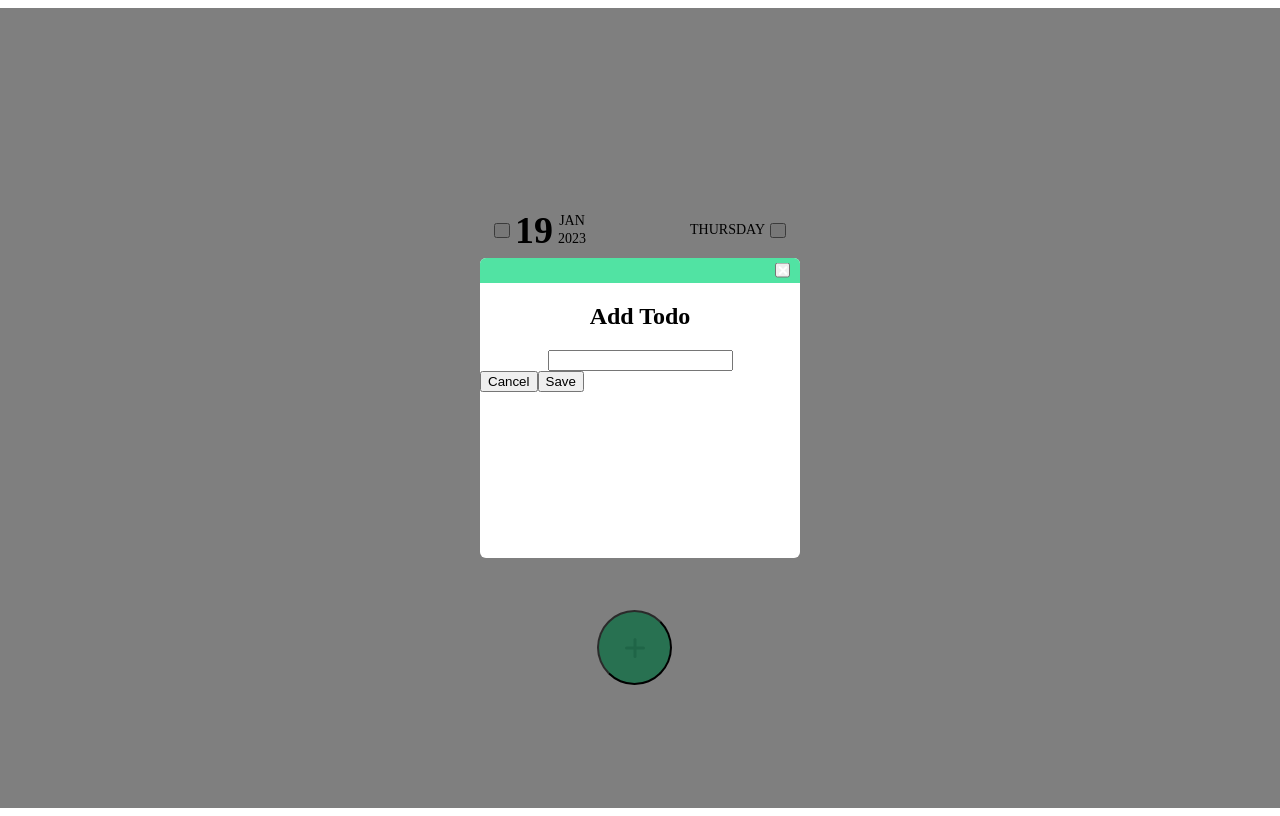
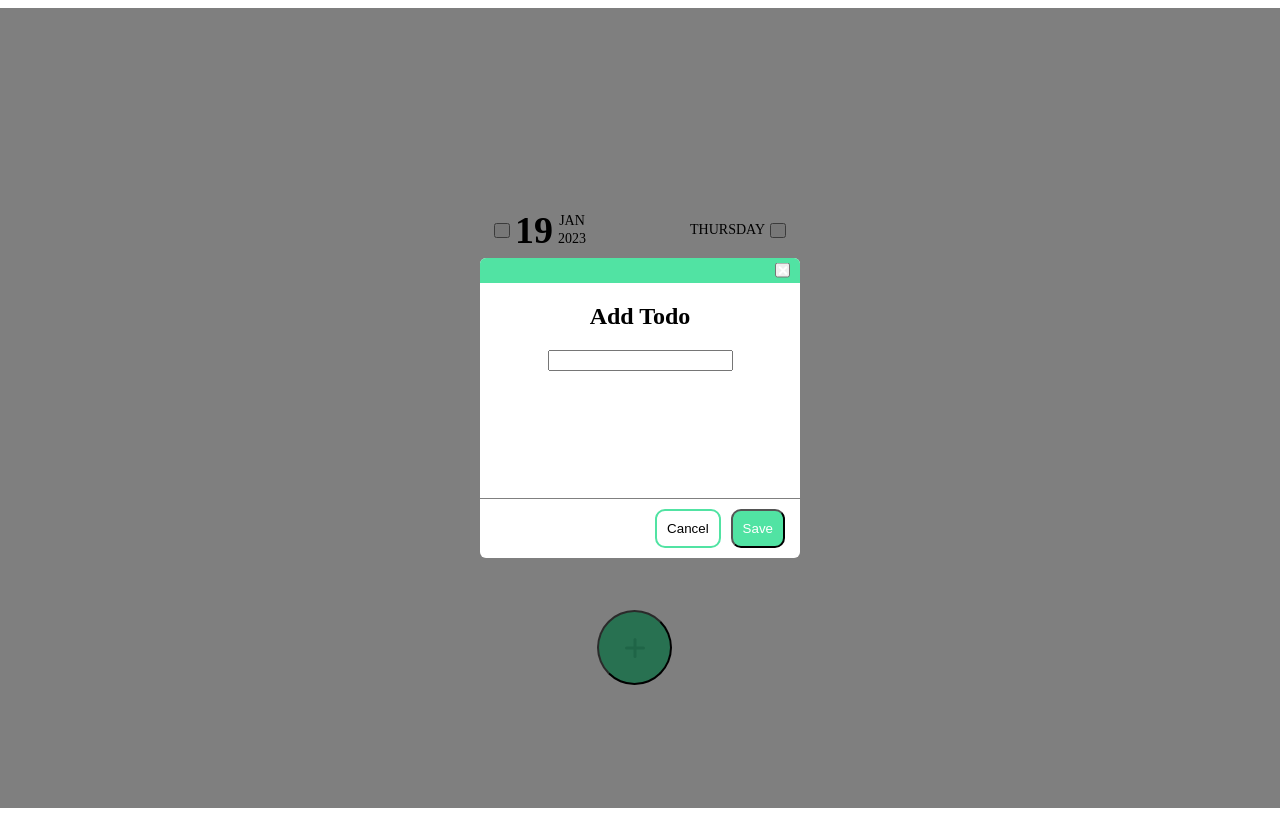
Before and after one commit to LaughingThroll/vue-todo, a Vue app: page / in a window 1280 px wide. Both pictures are taken after a click on the button 634 px from the left and 647 px from the top of the page. Built offline with nearby package versions, Linux system fonts and the light colour scheme; the HTML template or start-up script is replaced by a standard one.

Commit message:
feature: add Button component, fix Modal

```diff
--- a/src/App.vue
+++ b/src/App.vue
@@ -5,13 +5,12 @@ import MainCard from './components/MainCard.vue'
 import DateNavigation from './components/DateNavigation.vue'
 import TodoList from './components/TodoList.vue'
 import PlusButton from './components/common/PlusButton.vue'
-import Modal from './components/common/Modal.vue'
+import TodoModal from './components/TodoModal.vue'
 
+import { addTodo, getTodos, toggleTodo } from './api/TodoService'
 import type { Id, Todo } from './types'
-import { addTodo, getTodos, toggleTodo } from './api/TodoService'
 
 const isVisible = ref(false)
-const todoTitle = ref('')
 const todos = ref<Todo[]>([])
 
 onMounted(() => {
@@ -20,22 +19,16 @@ onMounted(() => {
 
 const openModal = () => {
   isVisible.value = true
-  todoTitle.value = ''
 }
 
 const closeModal = () => {
   isVisible.value = false
 }
 
-const handleInput = (event: Event) => {
-  const target = event.target as HTMLInputElement
-  todoTitle.value = target.value
-}
-
-const saveTodo = () => {
+const saveTodo = (title: string) => {
   const newTodo = {
     id: Math.random().toString(),
-    title: todoTitle.value,
+    title,
     isCompleted: false,
   }
   addTodo(newTodo)
@@ -68,22 +61,11 @@ const onToggleTodo = (todoId: Id) => {
         <PlusButton @click="openModal" />
       </template>
     </MainCard>
-    <Modal :isVisible="isVisible" @on-close="closeModal">
-      <template #body>
-        <div class="modal-body">
-          <h2>Add Todo</h2>
-          <div>
-            <input :value="todoTitle" @input="handleInput" />
-          </div>
-        </div>
-      </template>
-      <template #footer>
-        <div class="modal-footer">
-          <button @click="closeModal">Cancel</button>
-          <button @click="saveTodo">Save</button>
-        </div>
-      </template>
-    </Modal>
+    <TodoModal
+      :is-visible="isVisible"
+      @on-close="closeModal"
+      @on-save="saveTodo"
+    />
   </div>
 </template>
 
@@ -94,8 +76,4 @@ const onToggleTodo = (todoId: Id) => {
   justify-content: center;
   height: 100vh;
 }
-
-.modal-body {
-  text-align: center;
-}
 </style>
--- /dev/null
+++ b/src/components/TodoModal.vue
@@ -0,0 +1,72 @@
+<script setup lang="ts">
+import { ref } from 'vue'
+import Modal from '@/components/common/Modal.vue'
+import Button from '@/components/common/Button.vue'
+
+interface TodoModalEmits {
+  onClose?: () => void
+  onSave?: (title: string) => void
+}
+
+interface TodoModalProps {
+  isVisible: boolean
+}
+
+const todoTitle = ref('')
+
+const handleInput = (event: Event) => {
+  const target = event.target as HTMLInputElement
+  todoTitle.value = target.value
+}
+
+const { isVisible } = defineProps<TodoModalProps>()
+const { onClose } = defineEmits<TodoModalEmits>()
+
+const onCloseModal = () => {
+  onClose?.()
+  todoTitle.value = ''
+}
+</script>
+
+<template>
+  <Modal class="todo-modal" :isVisible="isVisible" @on-close="onCloseModal">
+    <template #body>
+      <div class="todo-modal__body">
+        <h2>Add Todo</h2>
+        <div>
+          <input :value="todoTitle" @input="handleInput" />
+        </div>
+      </div>
+    </template>
+    <template #footer>
+      <div class="todo-modal__footer">
+        <Button class="todo-modal__button" @click="onCloseModal" is-secondary
+          >Cancel</Button
+        >
+        <Button class="todo-modal__button" @click="$emit('onSave', todoTitle)"
+          >Save</Button
+        >
+      </div>
+    </template>
+  </Modal>
+</template>
+<style scoped lang="scss">
+.todo-modal {
+  &__body {
+    text-align: center;
+    flex: 1 1 auto;
+  }
+
+  &__footer {
+    display: flex;
+    justify-content: flex-end;
+  }
+
+  &__button {
+    max-width: 100px;
+    & + .todo-modal__button {
+      margin-left: 10px;
+    }
+  }
+}
+</style>
--- /dev/null
+++ b/src/components/common/Button.vue
@@ -0,0 +1,45 @@
+<script setup lang="ts">
+interface ButtonProps {
+  isSecondary?: boolean
+}
+
+defineProps<ButtonProps>()
+</script>
+
+<template>
+  <button
+    class="button"
+    :class="{
+      'button--secondary': isSecondary,
+    }"
+  >
+    <slot />
+  </button>
+</template>
+
+<style scoped lang="scss">
+@import '@/styles/colors';
+
+.button {
+  padding: 10px;
+  border-radius: 10px;
+  background-color: $main-green;
+  color: $white;
+  transition: background-color 0.1s ease;
+
+  &:hover {
+    background-color: $button-hover;
+  }
+
+  &--secondary {
+    background-color: transparent;
+    border: 2px solid $main-green;
+    color: $black;
+
+    &:hover {
+      background-color: $main-green;
+      color: $white;
+    }
+  }
+}
+</style>
--- a/src/components/common/Modal.vue
+++ b/src/components/common/Modal.vue
@@ -45,9 +45,12 @@ defineEmits<ModalEmits>()
   max-width: 450px;
   min-width: 320px;
   min-height: 300px;
+  max-height: 400px;
   border-radius: 6px;
   overflow: hidden;
   background-color: $white;
+  display: flex;
+  flex-direction: column;
 
   &__header {
     position: relative;
@@ -62,5 +65,14 @@ defineEmits<ModalEmits>()
     right: 10px;
     transform: translate(0, 30%);
   }
+
+  &__body {
+    flex: 1 1 auto;
+  }
+
+  &__footer {
+    border-top: 1px solid $main-border;
+    padding: 10px 15px;
+  }
 }
 </style>
--- a/src/styles/_colors.scss
+++ b/src/styles/_colors.scss
@@ -1,8 +1,10 @@
 $white: #fff;
+$black: #000;
 
 $main-bg: #f0efea;
 $main-green: #51e3a3;
 $plus-icon-green: #3fcb8e;
+$button-hover: #3fcb8e;
 $main-disable: #e8e8e8;
 $main-border: #808080;
 $overlay: rgba(0, 0, 0, 0.5);
```
